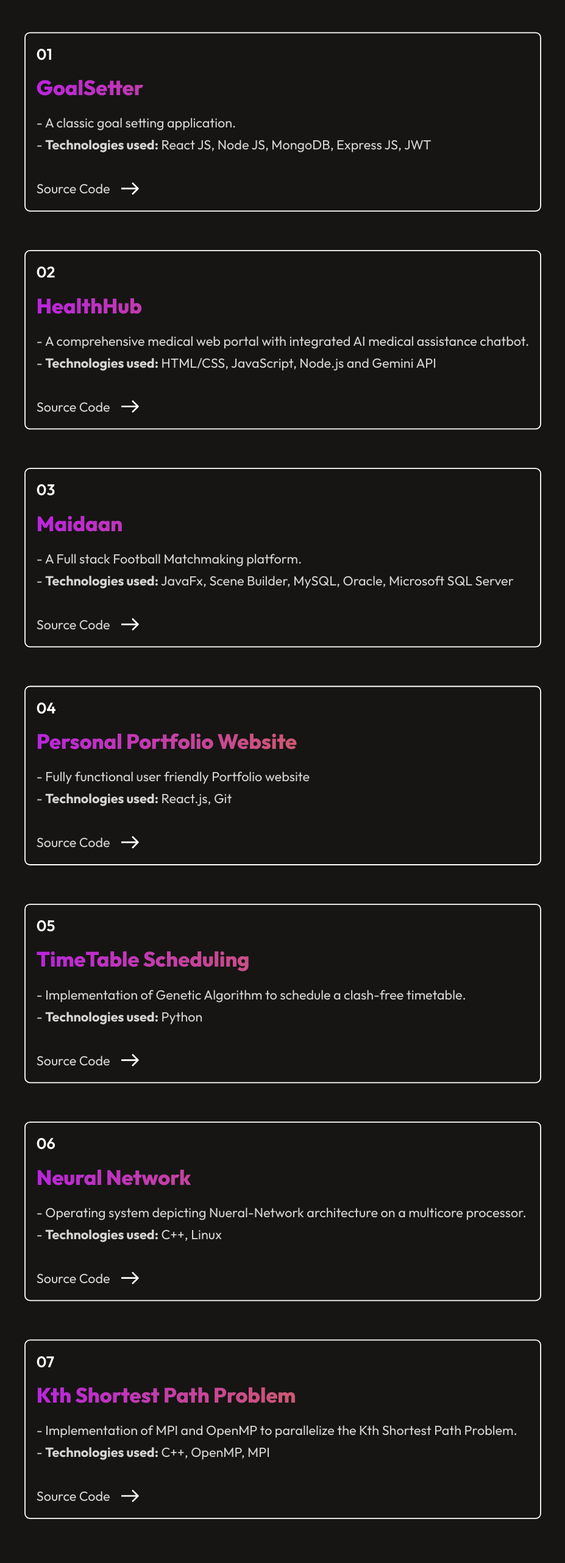
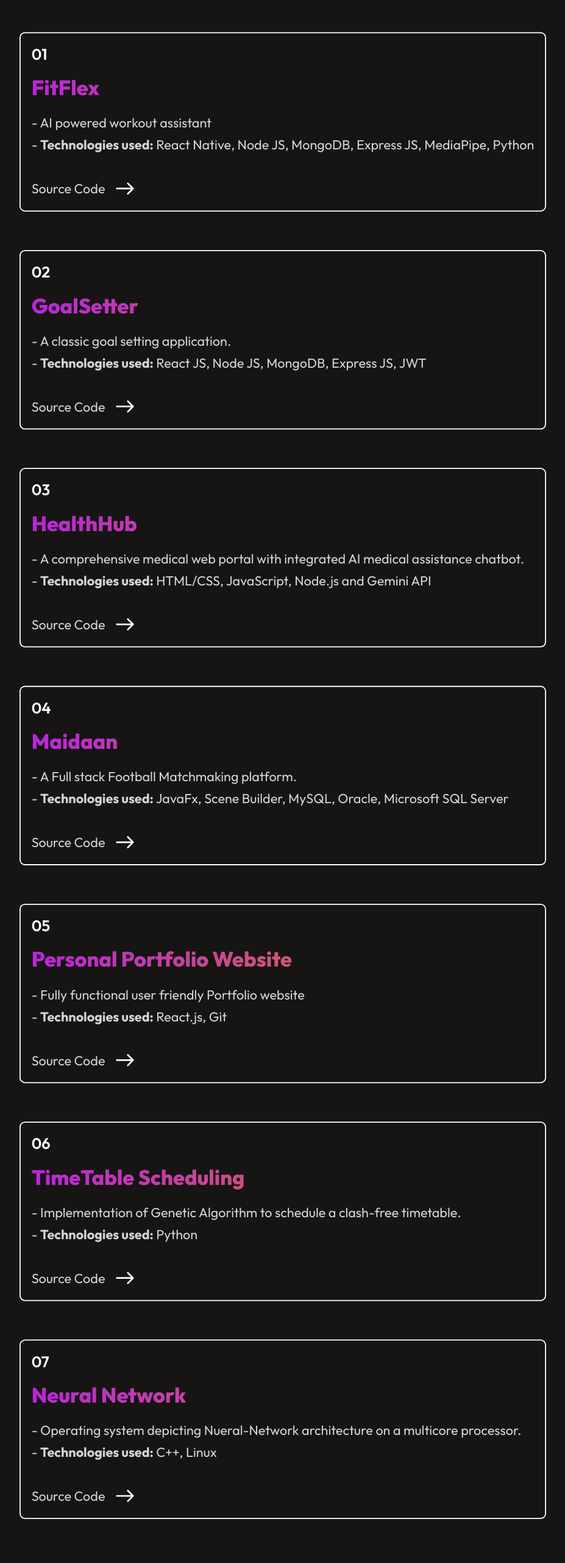
Before and after one commit to fauz2003/Fauz-Portfolio, a React (Vite) app: page / in a window 1280 px wide. Shown: the part 1583-4146 px from the top of the page at 61% size, without its empty margins (176-1103 px from the left). Built offline with nearby package versions, Linux system fonts and the light colour scheme; no server answers.

Commit message:
updated projects

```diff
--- a/src/components/Projects/Projects.jsx
+++ b/src/components/Projects/Projects.jsx
@@ -13,13 +13,13 @@ const Projects = () => {
             <img src={theme_pattern}/>
         </div>
         <div className="projects-container">
-        <a href='https://github.com/fauz2003/Goal-Setter' target='blank'>
+        <a href='' target='blank'>
             <div className="projects-format">
                 <h3>01</h3>
-                <h2>GoalSetter</h2>
+                <h2>FitFlex</h2>
                 <p>
-                    - A classic goal setting application.<br/>
-                    - <b>Technologies used:</b> React JS, Node JS, MongoDB, Express JS, JWT
+                    - AI powered workout assistant<br/>
+                    - <b>Technologies used:</b> React Native, Node JS, MongoDB, Express JS, MediaPipe, Python
                 </p>
                 <div className="projects-readmore">
                      <p>Source Code</p>
@@ -27,9 +27,23 @@ const Projects = () => {
                 </div>
             </div>
             </a>
+            <a href='https://github.com/fauz2003/Goal-Setter' target='blank'>
+                <div className="projects-format">
+                  <h3>02</h3>
+                    <h2>GoalSetter</h2>
+                    <p>
+                        - A classic goal setting application.<br/>
+                        - <b>Technologies used:</b> React JS, Node JS, MongoDB, Express JS, JWT
+                    </p>
+                    <div className="projects-readmore">
+                         <p>Source Code</p>
+                        <img src={arrow_icon} />
+                    </div>
+                </div>
+            </a>
             <a href='https://github.com/fauz2003/HealthHub' target='blank'>
             <div className="projects-format">
-                <h3>02</h3>
+                <h3>03</h3>
                 <h2>HealthHub</h2>
                 <p>
                     - A comprehensive medical web portal with integrated AI medical assistance chatbot.<br/>
@@ -43,7 +57,7 @@ const Projects = () => {
             </a>
             <a href='https://github.com/fauz2003/Maidaan' target='blank'>
             <div className="projects-format">
-                <h3>03</h3>
+                <h3>04</h3>
                     <h2>Maidaan</h2>
                     <p>
                         - A Full stack Football Matchmaking platform.<br/>
@@ -57,7 +71,7 @@ const Projects = () => {
             </a>
             <a href='https://github.com/fauz2003/Fauz-Portfolio' target='blank'>
             <div className="projects-format">
-                <h3>04</h3>
+                <h3>05</h3>
                     <h2>Personal Portfolio Website</h2>
                     <p>
                     - Fully functional user friendly Portfolio website<br/>
@@ -71,7 +85,7 @@ const Projects = () => {
             </a>
             <a href='https://github.com/fauz2003/TimeTable-Scheduling' target='blank'>
             <div className="projects-format">
-                <h3>05</h3>
+                <h3>06</h3>
                     <h2>TimeTable Scheduling</h2>
                     <p>
                     - Implementation of Genetic Algorithm to schedule a clash-free timetable.
@@ -86,25 +100,11 @@ const Projects = () => {
             </a>
             <a href='https://github.com/fauz2003/Neural-Network' target='blank'>
                 <div className="projects-format">
-                    <h3>06</h3>
+                    <h3>07</h3>
                     <h2>Neural Network</h2>
                     <p>
                         - Operating system depicting Nueral-Network architecture on a multicore processor.<br/>
                         - <b>Technologies used:</b> C++, Linux
-                    </p>
-                    <div className="projects-readmore">
-                         <p>Source Code</p>
-                        <img src={arrow_icon} />
-                    </div>
-                </div>
-            </a>
-            <a href='https://github.com/fauz2003/Kth-Shortest-Path-Problem' target='blank'>
-                <div className="projects-format">
-                    <h3>07</h3>
-                    <h2>Kth Shortest Path Problem</h2>
-                    <p>
-                        - Implementation of MPI and OpenMP to parallelize the Kth Shortest Path Problem.<br/>
-                        - <b>Technologies used:</b> C++, OpenMP, MPI
                     </p>
                     <div className="projects-readmore">
                          <p>Source Code</p>
--- a/vite.config.js
+++ b/vite.config.js
@@ -5,4 +5,10 @@ import react from '@vitejs/plugin-react'
 export default defineConfig({
   base:"Fauz-Portfolio",
   plugins: [react()],
+  server: {
+    host: '0.0.0.0',  // Listen on all network interfaces
+    port: 5173,       // Keep port fixed
+    strictPort: true, // Prevent automatic port changes
+    cors: true,       // Enable CORS
+  }
 })
```
